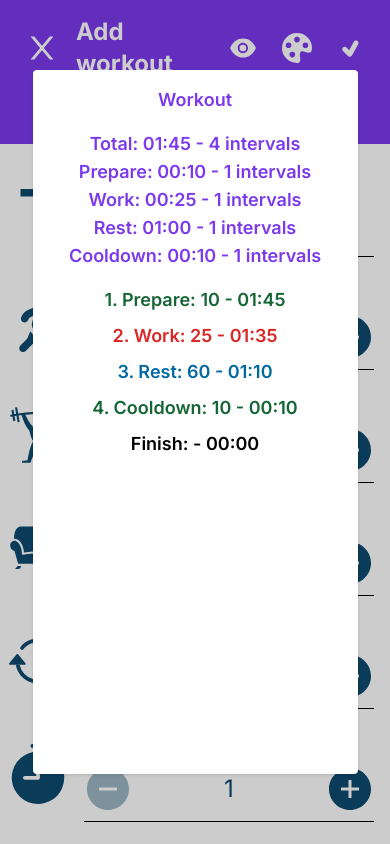
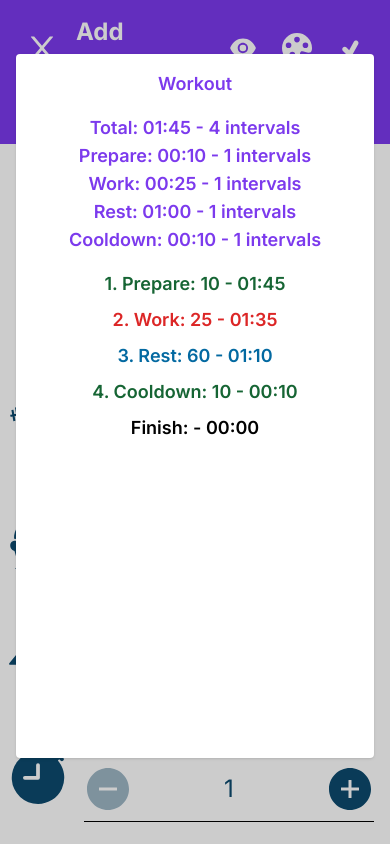
Before and after one commit to Lewisjohnward/tabata-timer, a Next.js app: page / in a window 390 px wide. Both pictures are taken after a click on the button 243 px from the left and 48 px from the top of the page. Shown: the top 844 px of the page. Built offline with nearby package versions, Linux system fonts and the light colour scheme.

Commit message:
changed height on mobile devices

```diff
--- a/src/app/components/summary.tsx
+++ b/src/app/components/summary.tsx
@@ -62,7 +62,7 @@ const Summary = ({ setSummaryVisible, summaryObj, color }: SummaryProps) => {
 
   return (
     <Modal closePortal={() => setSummaryVisible(false)}>
-      <div className="flex flex-col items-center bg-white h-5/6 w-5/6 md:w-3/6 lg:w-2/6 overflow-scroll rounded shadow space-y-4 lg:h-[800px] font-semibold text-lg text-center pt-4">
+      <div className="flex flex-col items-center -mt-8 md:mt-0 bg-white h-5/6 w-11/12 md:h-5/6 md:w-3/6 lg:w-2/6 overflow-scroll rounded shadow space-y-4 lg:h-[800px] font-semibold text-lg text-center pt-4">
         <p style={{ color: color }}>Workout</p>
         {numberOfSets && (
           <NumberOfSets numberOfSets={numberOfSets} color={color} />
```
